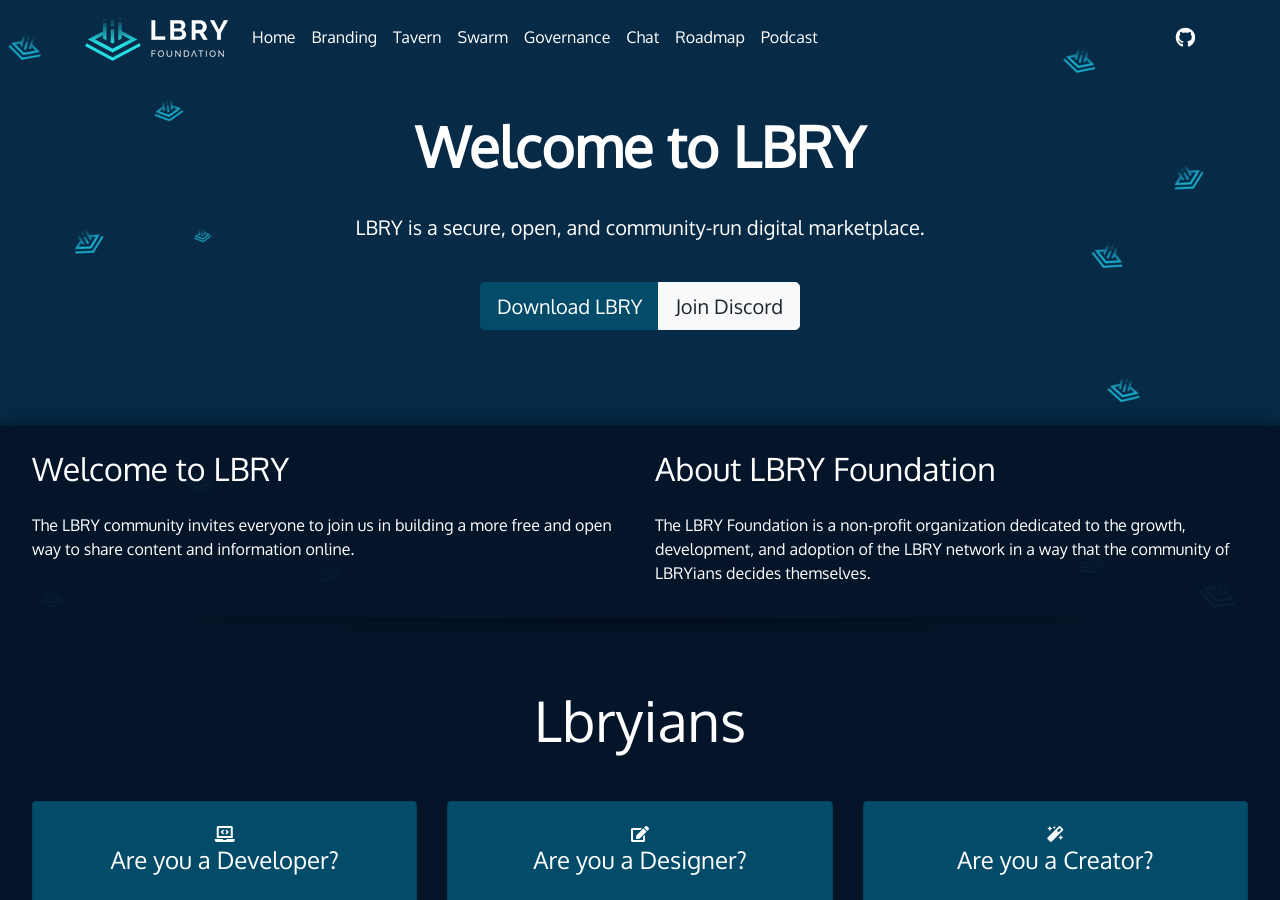
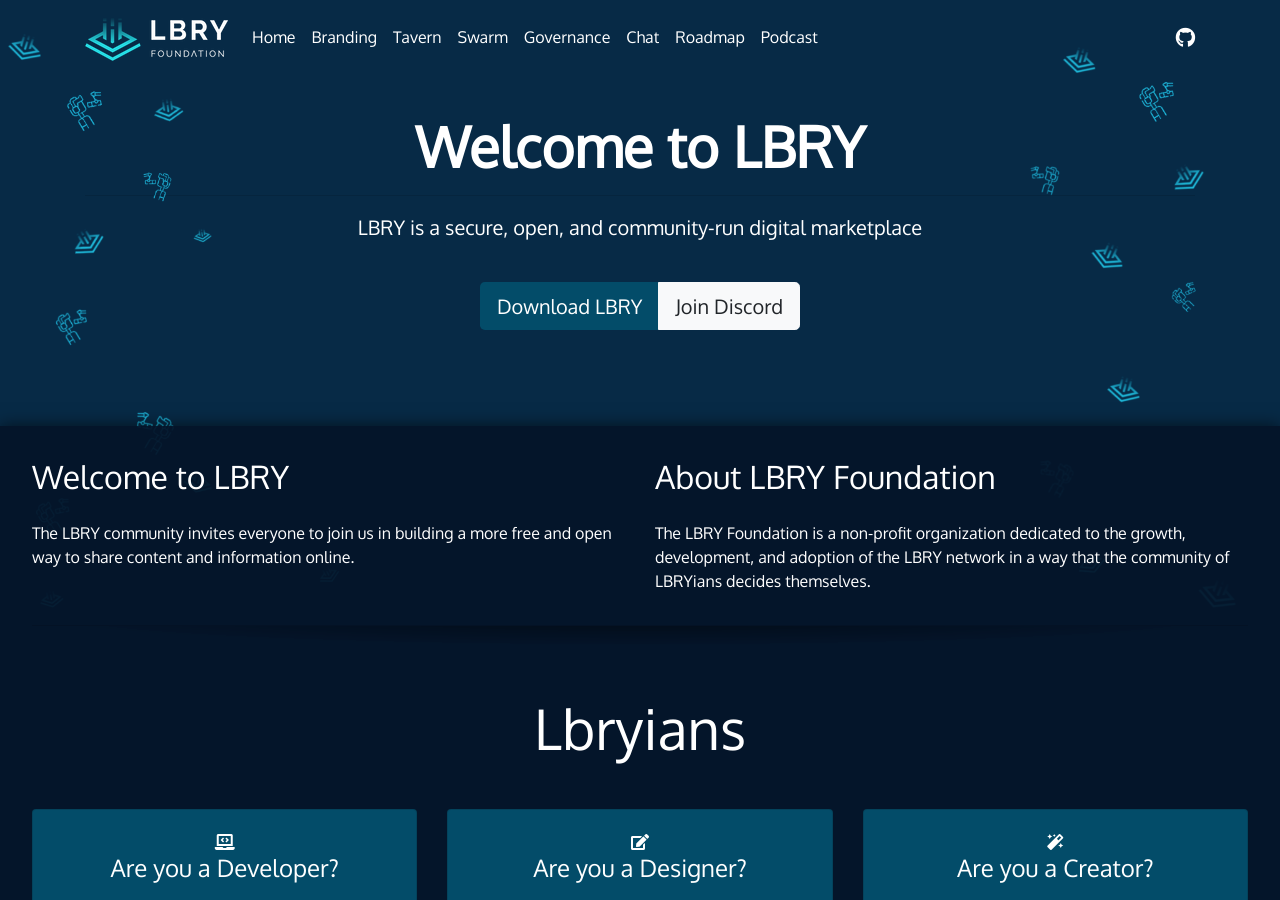
Before and after one commit to LBRYFoundation/lbryorg, a Jekyll site: the page built from index.html, in a window 1280 px wide and 900 px high. Built offline with Jekyll 4.4.1, drawn with Linux system fonts in a browser that asks for light colours; comment, search, counter and statistics services are not loaded.

Commit message:
integrate home page in Jekyll

```diff
--- a/index.html
+++ b/index.html
@@ -1,92 +1,9 @@
 ---
-title: Home
+title : Welcome to LBRY
+subhead : LBRY is a secure, open, and community-run digital marketplace
+bg-image : "../img/foundation-podcast-background-art.png"
+layout : home
 ---
-
-<!DOCTYPE html>
-<html lang="en">
-
-<head>
-  <meta charset="UTF-8">
-  <meta name="viewport" content="width=device-width, initial-scale=1.0">
-  <title>LBRY Foundation</title>
-
-  <!--TitleBar Icon-->
-  <link rel="icon" href="./img/small-logo.png" type="image/png" />
-
-  <!-- CSS DEPENDENCIES -->
-  <link rel="stylesheet" href="./lib/fontawesome/css/all.min.css" />
-  <link rel="stylesheet" href="./lib/bootstrap/css/bootstrap.min.css" />
-  <!-- /CSS DEPENDENCIES -->
-
-  <!--CUSTOM CSS-->
-  <link rel="stylesheet" href="./lib/css/index.css" />
-  <link rel="stylesheet" href="./lib/css/article.css" />
-  <!--/CUSTOM CSS-->
-</head>
-
-<body id="home" data-spy="scroll" data-target=".navbar" data-offset="100">
-
-  <!-- navbar -->
-   <nav class="navbar navbar-expand-lg navbar-dark lbry-dark nav-transparent fixed-top">
-    <div class="container">
-      <!--Github Logo on Right-->
-      <span class="navbar-brand order-1 mr-0">
-        <a href="https://github.com/LBRYians/lbry-org-new/" target="_blank" style="color: #FFFFFF;">
-          <i class="fab fa-github"></i>
-        </a>
-      </span>
-      <!--Github Logo on Right-->
-      <!--Dropdown toggle for smaller screens-->
-      <button class="navbar-toggler" type="button" data-toggle="collapse" data-target="#navbarNavAltMarkup" aria-controls="navbarNavAltMarkup" aria-expanded="false" aria-label="Toggle navigation">
-        <span class="navbar-toggler-icon"></span>
-      </button>
-      <!--Dropdown toggle for smaller screens-->
-      <!--Foundaton Logo-->
-      <a class="navbar-brand" href="../">
-        <img src="./img/logo.png"  alt="lbry-foundation-logo">
-      </a>
-      <!--Foundaton Logo-->
-      <!--Navbar Menu Links-->
-      <div class="collapse navbar-collapse" id="navbarNavAltMarkup">
-        <div class="navbar-nav">
-          <a class="nav-item nav-link" href="./">Home</a>
-          <a class="nav-item nav-link" href="./branding/">Branding</a>
-          <a class="nav-item nav-link" href="./tavern/">Tavern</a>
-          <a class="nav-item nav-link" href="./swarm/">Swarm</a>
-          <a class="nav-item nav-link" href="./governance/">Governance</a>
-          <a class="nav-item nav-link" href="./chat/">Chat</a>
-          <a class="nav-item nav-link" href="./roadmap/">Roadmap</a>
-          <a class="nav-item nav-link" href="./podcast/">Podcast</a>
-        </div>
-        <!--Navbar Menu Links-->
-      </div>
-    </div>
-  </nav>
-  <!-- /navbar -->
-
-  <!-- globalParallax -->
-  <div class="parallax" id="global-parallax">
-    <img src="./img/foundation-background-art.png" data-depth-factor="3" alt="bg-img" class="d-none d-sm-none d-md-none d-lg-block parallax-layer main-parallax-img" />
-    <div class="parallax-mask"></div>
-    <div class="parallax-bg"></div>
-
-    <!-- globalParallaxContent -->
-    <div class="parallax-content">
-      <!-- jumbotron -->
-      <div class="jumbotron text-white parallax-layer" data-depth-factor="4" style="background-color: transparent;">
-        <div class="container text-sm-center pt-5">
-          <center><h1 class="display-4" Ideas style="font-weight: bold;">Welcome to LBRY </h1></center>
-          <hr class="heading">
-          <center><p class="lead">LBRY is a secure, open, and community-run digital marketplace.</p></center>
-          <div class="btn-group mt-4" role="group" aria-label="Callout buttons">
-            <a type="button" class="btn lbry-dark text-white btn-lg" href="https://lbry.com/get">Download LBRY</a>
-            <a class="btn btn-light btn-lg" href="https://chat.lbry.com">Join Discord</a>
-          </div>
-        </div>
-      </div>
-      <!-- /jumbotron -->
-
-      <div class="container-fluid pt-4 above-parallax">
         <!-- about -->
         <div id="about" class="row">
           <div class="col-md-6 col-lg-6 order-lg-1">
@@ -190,53 +107,3 @@
           </div>
         </div>
         <!-- /twitter -->
-      </div>
-
-      <!-- footer -->
-      <div class="container-fluid above-parallax">
-        <div class="row py-3">
-          <div class="col-md-7">
-            <ul class="nav">
-              <li class="nav-item">
-                <a class="nav-link" href="https://lbry.com/privacypolicy">Privacy Policy</a>
-              </li>
-              <li class="nav-item">
-                <div class="btn-group dropup">
-                  <button type="button" class="btn btn-outline-secondary text-white">Other Sites</button>
-                  <button type="button" class="btn btn-outline-secondary dropdown-toggle dropdown-toggle-split"
-                    data-toggle="dropdown" aria-haspopup="true" aria-expanded="false">
-                    <span class="sr-only">Toggle Dropdown</span>
-                  </button>
-                  <div class="dropdown-menu">
-                    <a class="dropdown-item" href="https://lbry.com">LBRY.com</a>
-                      <a class="dropdown-item" href="https://lbry.tech">LBRY.tech</a>
-                      <a class="dropdown-item" href="https://lbry.fund">LBRY.fund</a>
-                      <a class="dropdown-item" href="https://lbry.tv">LBRY.tv</a>
-                  </div>
-                </div>
-              </li>
-            </ul>
-          </div>
-          <div class="col-md text-md-right">
-            <small>&copy; 2020 LBRY.org | LBRY Foundation</small>
-          </div>
-        </div>
-      </div>
-      <!-- /footer -->
-
-    </div>
-    <!-- /globalParallaxContent -->
-  </div>
-  <!-- /globalParallax -->
-
-  <!-- JS DEPENDENCIES -->
-  <script src="./lib/jquery/jquery-3.5.1.min.js" defer></script>
-  <script src="./lib/bootstrap/js/bootstrap.bundle.min.js" defer></script>
-  <!-- /JS DEPENDENCIES -->
-
-  <!--CUSTOM JS-->
-  <script src="./lib/js/index.js" defer></script>
-  <!--/CUSTOM JS-->
-</body>
-
-</html>
```
